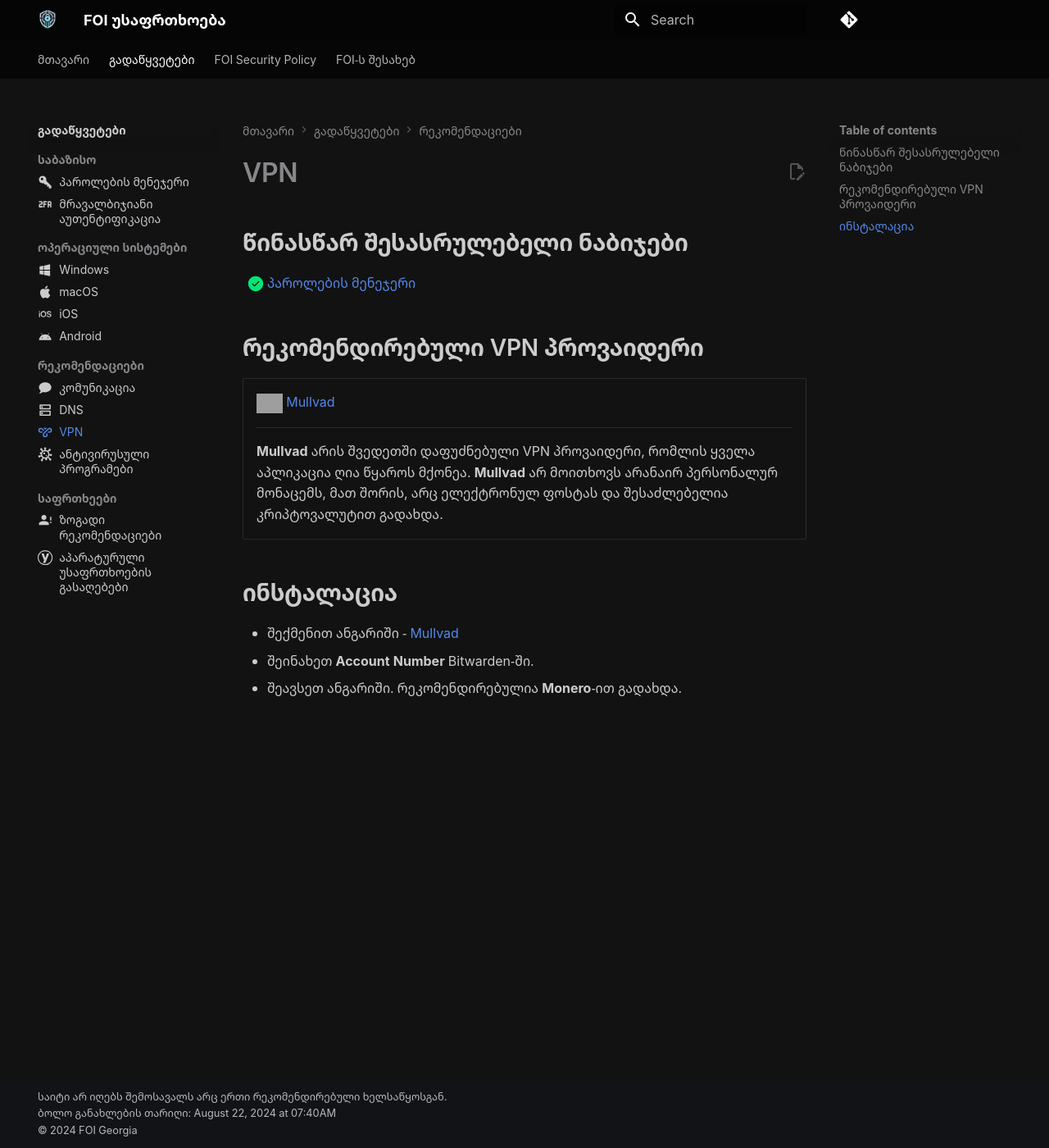
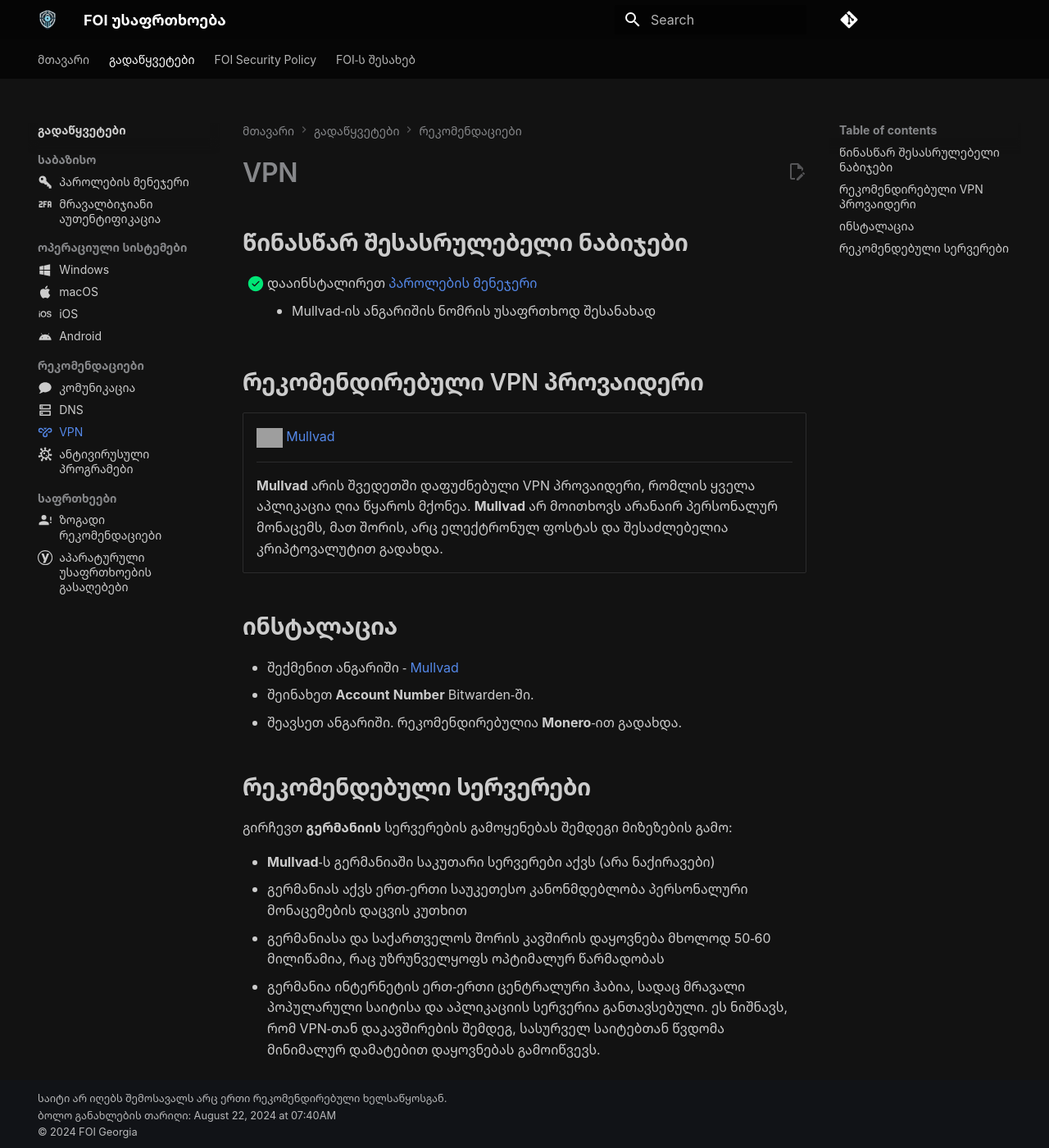
Before and after one commit to foige/security.foi.ge, an MkDocs documentation site: the page built from docs/solutions/vpn.md, in a window 1280 px wide and 1400 px high. Shown: the whole window at 82% size. Built offline with MkDocs 1.6.1 and Material for MkDocs 9.7.7, drawn with Linux system fonts in a browser that asks for light colours; comment, search, counter and statistics services are not loaded; grey boxes are pictures that could not be loaded.

Commit message:
docs(var): Various doc fixes

```diff
--- a/docs/solutions/vpn.md
+++ b/docs/solutions/vpn.md
@@ -7,7 +7,8 @@
 
 ## წინასწარ შესასრულებელი ნაბიჯები
 
-- [x] [პაროლების მენეჯერი](passwords.md)
+- [x] დააინსტალირეთ [პაროლების მენეჯერი](passwords.md)
+    - Mullvad-ის ანგარიშის ნომრის უსაფრთხოდ შესანახად
 
 ## რეკომენდირებული VPN პროვაიდერი
 
@@ -28,3 +29,15 @@
 - შექმენით ანგარიში - [Mullvad](https://mullvad.net/en/account/create)
 - შეინახეთ **Account Number** Bitwarden-ში.
 - შეავსეთ ანგარიში. რეკომენდირებულია **Monero**-ით გადახდა.
+
+## რეკომენდებული სერვერები
+
+გირჩევთ **გერმანიის** სერვერების გამოყენებას შემდეგი მიზეზების გამო:
+
+- **Mullvad**-ს გერმანიაში საკუთარი სერვერები აქვს (არა ნაქირავები)
+- გერმანიას აქვს ერთ-ერთი საუკეთესო კანონმდებლობა პერსონალური მონაცემების დაცვის კუთხით
+- გერმანიასა და საქართველოს შორის კავშირის დაყოვნება მხოლოდ 50-60 მილიწამია, რაც უზრუნველყოფს
+  ოპტიმალურ წარმადობას
+- გერმანია ინტერნეტის ერთ-ერთი ცენტრალური ჰაბია, სადაც მრავალი პოპულარული საიტისა და
+  აპლიკაციის სერვერია განთავსებული. ეს ნიშნავს, რომ VPN-თან დაკავშირების შემდეგ, სასურველ
+  საიტებთან წვდომა მინიმალურ დამატებით დაყოვნებას გამოიწვევს.
```
Also changed, not shown: docs/policies/index.md (+1 -1 lines), docs/policies/windows.md (+1 -1 lines), docs/solutions/mfa.md (+1 -1 lines), docs/solutions/windows.md (+3 -3 lines), theme/assets/img/logo/keepassxc.svg (added).
